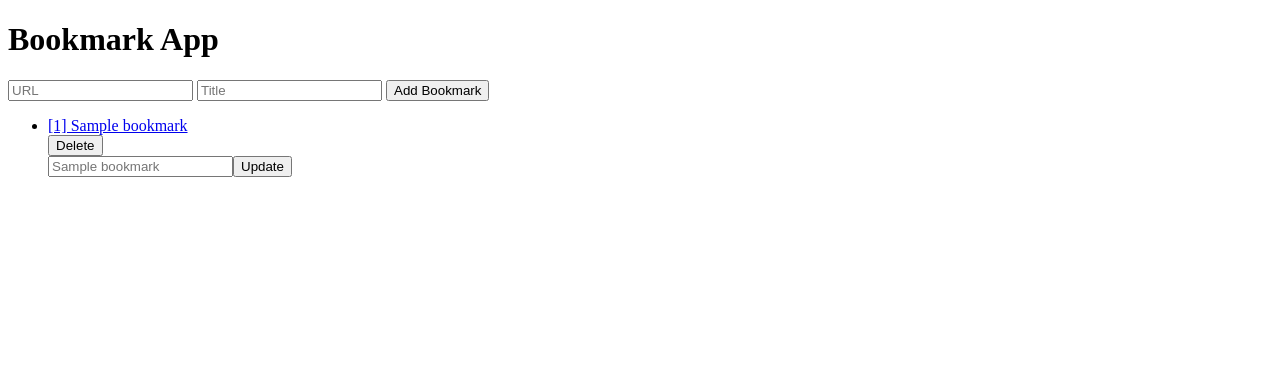
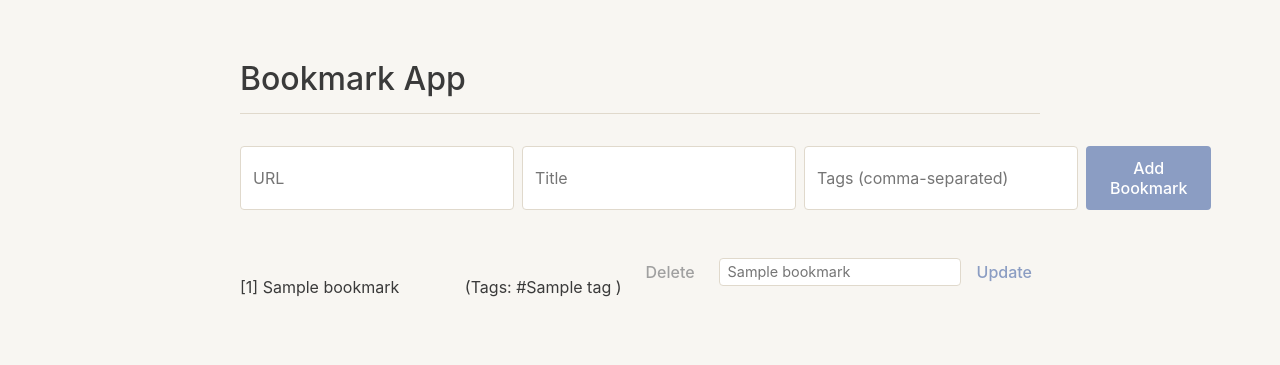
Before and after one commit to robertjoramo/bookmark-app, a FastAPI app: page / in a window 1280 px wide. Shown: the top 365 px of the page. Run offline with FastAPI, Linux system fonts and the light colour scheme; tables that the repository leaves empty hold one stand-in row (values such as "Sample post").

Commit message:
Added tags and styling

```diff
--- a/main.py
+++ b/main.py
@@ -1,4 +1,4 @@
-from fastapi import FastAPI, Request, Form
+from fastapi import FastAPI, Request, HTTPException, Form
 from fastapi.responses import HTMLResponse
 from fastapi.templating import Jinja2Templates
 from fastapi.staticfiles import StaticFiles
@@ -25,6 +25,7 @@ def get_db():
 
 def init_db():
     with get_db() as conn:
+        # Create bookmarks table
         conn.execute("""
         CREATE TABLE IF NOT EXISTS bookmarks (
             id INTEGER PRIMARY KEY AUTOINCREMENT,
@@ -32,38 +33,138 @@ def init_db():
             title TEXT
             )
         """)
+
+        # Create tags table
+        conn.execute("""
+        CREATE TABLE IF NOT EXISTS tags (
+            id INTEGER PRIMARY KEY AUTOINCREMENT,
+            name TEXT UNIQUE NOT NULL
+            )
+        """)
+
+
+        # Create "bookmarks" - "tags" junction/join table
+        conn.execute("""
+        CREATE TABLE IF NOT EXISTS bookmark_tags(
+            bookmark_id INTEGER NOT NULL,
+            tag_id INTEGER NOT NULL,
+            PRIMARY KEY (bookmark_id, tag_id)
+            FOREIGN KEY (bookmark_id) REFERENCES bookmarks(id) ON DELETE CASCADE,
+            FOREIGN KEY (tag_id) REFERENCES tags(id) ON DELETE CASCADE
+            )
+        """)
+
         conn.commit()
+
 
 init_db()
 
+class Tag(BaseModel):
+    id: int
+    name: str
 
 class Bookmark(BaseModel):
     id: int
     url: str
     title: Optional[str] = None
+    tags: List[Tag] = []
 
 
 # API: Get all bookmarks
 @app.get("/api/bookmarks", response_model=List[Bookmark])
 async def get_bookmarks():
     conn = get_db()
-    cursor = conn.execute("SELECT id, url, title FROM bookmarks")
-    bookmarks = [Bookmark(**dict(row)) for row in cursor.fetchall()]
-    conn.close()
-    return bookmarks
+    try:
+        cursor = conn.execute(
+        """
+        SELECT b.id, b.url, b.title, t.id as tag_id, t.name as tag_name
+        FROM bookmarks b
+        LEFT JOIN bookmark_tags bt ON b.id = bt.bookmark_id
+        LEFT JOIN tags t on bt.tag_id = t.id
+        ORDER BY b.id
+        """
+        )
+        rows = cursor.fetchall()
+
+        # Group bookmarks and their tags
+        bookmarks = {}
+        for row in rows:
+            bookmark_id = row["id"]
+            if bookmark_id not in bookmarks:
+                bookmarks[bookmark_id] = {
+                    "id": bookmark_id,
+                    "url": row["url"],
+                    "title": row["title"],
+                    "tags": [],
+                }
+            if row["tag_id"]:
+                 bookmarks[bookmark_id]["tags"].append({"id": row["tag_id"], "name": row["tag_name"]})
+        return list(bookmarks.values())
+    finally:
+         conn.close
 
 # API: Add a bookmark
 @app.post("/api/bookmarks", response_model=Bookmark)
-async def add_bookmark(url: str = Form(...), title: Optional[str] = Form(None)):
+async def add_bookmark(url: str = Form(...), title: Optional[str] = Form(None), tags: List[str] = Form([])):
     conn = get_db()
-    cursor = conn.execute(
-        "INSERT INTO bookmarks (url, title) VALUES (?, ?) RETURNING id, url, title",
-        (url, title)
-    )
-    bookmark = Bookmark(**dict(cursor.fetchone()))
-    conn.commit()
-    conn.close()
-    return bookmark
+    try:
+        # Insert bookmark
+        cursor = conn.execute(
+            "INSERT INTO bookmarks (url, title) VALUES (?, ?) RETURNING id, url, title",
+            (url, title)
+        )
+        bookmark = cursor.fetchone()
+        bookmark_id = bookmark["id"]
+
+        # Insert tags and link them to the bookmark
+        for tag_name in tags:
+            # Get or create the tag
+            tag_cursor = conn.execute(
+                  "INSERT INTO tags (name) VALUES (?) ON CONFLICT(name) DO NOTHING RETURNING id, name",
+                  (tag_name,),
+            )
+            tag = tag_cursor.fetchone()
+
+            # If the tag didn't exist, fetch its ID
+            if not tag:
+                tag_cursor = conn.execute(
+                     "SELECT id, name FROM tags WHERE name = ?",
+                     (tag_name,),
+                )
+                tag = tag_cursor.fetchone()
+
+            # Link the tag to the bookmark
+            conn.execute(
+                "INSERT INTO bookmark_tags (bookmark_id, tag_id) VALUES (?, ?)",
+                (bookmark_id, tag["id"])
+            )
+        conn.commit()
+
+        # Fetch the bookmark with its tags
+        bookmark_cursor = conn.execute(
+            """
+            SELECT b.id, b.url, b.title, t.id as tag_id, t.name as tag_name
+            FROM bookmarks b
+            LEFT JOIN bookmark_tags bt ON b.id = bt.bookmark_id
+            LEFT JOIN tags t on bt.tag_id = t.id
+            WHERE b.id = ?
+            """,
+            (bookmark_id,),
+        )
+        rows = bookmark_cursor.fetchall()
+
+        # Group tags
+        bookmark_data = {
+             "id": bookmark_id,
+             "url": url,
+             "title": title,
+             "tags": [{"id": row["tag_id"], "name":row["tag_name"]} for row in rows if row["tag_id"]]
+        }
+        return bookmark_data
+    finally:
+         conn.close()
+
+
 
 # API: Delete a bookmark
 @app.post("/api/bookmarks/{id}/delete")
@@ -93,7 +194,83 @@ async def edit_bookmark(id: int, new_title: str = Form(...)):
 @app.get("/", response_class=HTMLResponse)
 async def read_root(request: Request):
     conn = get_db()
-    cursor = conn.execute("SELECT id, url, title FROM bookmarks")
-    bookmarks = cursor.fetchall()
-    conn.close()
-    return templates.TemplateResponse("index.html", {"request": request, "bookmarks": bookmarks})
+    try:
+        cursor = conn.execute(
+            """
+            SELECT b.id, b.url, b.title, t.id as tag_id, t.name as tag_name
+            FROM bookmarks b
+            LEFT JOIN bookmark_tags bt ON b.id = bt.bookmark_id
+            LEFT JOIN tags t ON bt.tag_id = t.id
+            ORDER BY b.id
+            """
+        )
+        rows = cursor.fetchall()
+
+        # Gorup bookmarks and their tags
+        bookmarks = {}
+        for row in rows:
+            bookmark_id = row["id"]
+            if bookmark_id not in bookmarks:
+                bookmarks[bookmark_id] = {
+                    "id": bookmark_id,
+                    "url": row["url"],
+                    "title": row["title"],
+                    "tags": [],
+                }
+            if row["tag_id"]:
+                bookmarks[bookmark_id]["tags"].append({"id": row["tag_id"], "name": row["tag_name"]})
+
+        return templates.TemplateResponse("index.html", {"request": request, "bookmarks": list(bookmarks.values())})
+    finally:
+        conn.close()
+
+# API: Add New tag
+@app.post("/api/tags", response_model=Tag)
+async def add_tag(name: str = Form(...)):
+	conn = get_db()
+	try:
+		cursor = conn.execute(
+			"INSERT INTO tags (name) VALUES (?) RETURNING id, name",
+			(name,),
+		)
+		tag = cursor.fetchone()
+		conn.commit()
+		return tag
+	except sqlite3.IntegrityError:
+		raise HTTPException(status_code=400, detail="Tag already exists")
+	finally:
+		conn.close()
+
+# API: Get bookmarks by tag
+@app.get("/api/bookmarks/by-tag/{tag_name}", response_model=List[Bookmark])
+async def get_bookmark_by_tag(tag_name: str):
+     conn = get_db()
+     try:
+          cursor = conn.execute(
+            """
+            SELECT b.id, b.url, b.title, t.id as tag_id, t.name as tag_name
+            FROM bookmarks b
+            JOIN bookmark_tags bt ON b.id = bt.bookmark_id
+            JOIN tags t ON bt.tag_id = t.id
+            WHERE t.name = ?
+            ORDER BY b.id
+            """,
+            (tag_name,),
+          )
+          rows = cursor.fetchall()
+
+          # Group bookmarks and their tags
+          bookmarks = {}
+          for row in rows:
+                bookmark_id = row["id"]
+                if bookmark_id not in bookmarks:
+                    bookmarks[bookmark_id] = {
+                        "id": bookmark_id,
+                        "url": row["url"],
+                        "title": row["title"],
+                        "tags": [],
+                    }
+                bookmarks[bookmark_id]["tags"].append({"id": row["tag_id"], "name": row["tag_name"]})
+          return list(bookmarks.values())
+     finally:
+          conn.close()
--- /dev/null
+++ b/static/style.css
@@ -0,0 +1,157 @@
+/* Minimalist Earth Tone Theme for Bookmark App */
+/* Inspired by Omnivore and Reader Classic */
+
+:root {
+    /* Earthy Pastel Color Palette */
+    --bg-color: #f8f6f2; /* Warm off-white */
+    --text-color: #3a3a3a; /* Soft dark gray */
+    --accent-color: #8b9dc3; /* Muted blue */
+    --secondary-color: #d8c8a8; /* Soft beige */
+    --border-color: #e0d9cc; /* Subtle border */
+    --hover-color: #f0ebe0; /* Light hover effect */
+    --font-family: -apple-system, BlinkMacSystemFont, 'Segoe UI', Roboto, Oxygen, Ubuntu, Cantarell, sans-serif;
+}
+
+/* Base Styles */
+body {
+    font-family: var(--font-family);
+    background-color: var(--bg-color);
+    color: var(--text-color);
+    line-height: 1.6;
+    margin: 0;
+    padding: 2rem;
+    max-width: 800px;
+    margin: 0 auto;
+}
+
+/* Typography */
+h1 {
+    font-size: 2rem;
+    font-weight: 500;
+    color: var(--text-color);
+    margin-bottom: 2rem;
+    border-bottom: 1px solid var(--border-color);
+    padding-bottom: 0.5rem;
+}
+
+/* Form Styles */
+form {
+    display: flex;
+    gap: 0.5rem;
+    margin-bottom: 2rem;
+}
+
+input[type="text"] {
+    flex: 1;
+    padding: 0.75rem;
+    border: 1px solid var(--border-color);
+    border-radius: 4px;
+    font-family: inherit;
+    font-size: 1rem;
+    background-color: white;
+    transition: border-color 0.2s;
+}
+
+input[type="text"]:focus {
+    outline: none;
+    border-color: var(--accent-color);
+}
+
+button {
+    padding: 0.75rem 1.5rem;
+    background-color: var(--accent-color);
+    color: white;
+    border: none;
+    border-radius: 4px;
+    cursor: pointer;
+    font-family: inherit;
+    font-size: 1rem;
+    font-weight: 500;
+    transition: background-color 0.2s;
+}
+
+button:hover {
+    background-color: #7a8bc2;
+}
+
+/* Bookmark List */
+ul {
+    list-style: none;
+    padding: 0;
+    margin: 0;
+}
+
+li {
+    padding: 1rem 0;
+    border-bottom: 1px solid var(--border-color);
+    display: flex;
+    align-items: center;
+    gap: 1rem;
+}
+
+li:last-child {
+    border-bottom: none;
+}
+
+a {
+    color: var(--text-color);
+    text-decoration: none;
+    flex: 1;
+    transition: color 0.2s;
+}
+
+a:hover {
+    color: var(--accent-color);
+}
+
+/* Bookmark Actions */
+form[action*="delete"], form[action*="update"] {
+    display: inline;
+}
+
+form[action*="delete"] button {
+    background-color: transparent;
+    color: #a0a0a0;
+    padding: 0.25rem 0.5rem;
+}
+
+form[action*="delete"] button:hover {
+    color: #666;
+    background-color: var(--hover-color);
+}
+
+form[action*="update"] {
+    display: flex;
+    gap: 0.5rem;
+}
+
+form[action*="update"] input {
+    padding: 0.25rem 0.5rem;
+    border: 1px solid var(--border-color);
+    font-size: 0.9rem;
+}
+
+form[action*="update"] button {
+    background-color: transparent;
+    color: var(--accent-color);
+    padding: 0.25rem 0.5rem;
+}
+
+form[action*="update"] button:hover {
+    background-color: var(--hover-color);
+}
+
+/* Responsive */
+@media (max-width: 600px) {
+    body {
+        padding: 1rem;
+    }
+
+    form {
+        flex-direction: column;
+    }
+
+    input[type="text"], button {
+        width: 100%;
+    }
+}
--- a/templates/index.html
+++ b/templates/index.html
@@ -4,20 +4,27 @@
     <meta charset="UTF-8">
     <meta name="viewport" content="width=device-width, initial-scale=1.0">
     <title>Bookmark App</title>
+    <link rel="stylesheet" href="/static/style.css">
 </head>
 <body>
     <h1>Bookmark App</h1>
     <form action="/api/bookmarks" method="post">
         <input type="text" name="url" placeholder="URL" required>
         <input type="text" name="title" placeholder="Title">
+        <input type="text" name="tags" placeholder="Tags (comma-separated)">
         <button type="submit">Add Bookmark</button>
     </form>
     <ul>
         {% for bookmark in bookmarks %}
         <li>
-            <a href="{{ bookmark.url }}" target="_blank">[{{ bookmark.id }}] {{ bookmark.title or bookmark.url }} </a>
+            <a href="{{ bookmark.url }}" target="_blank">
+                [{{ bookmark.id }}] {{ bookmark.title or bookmark.url }}
+            </a>
+            {% if bookmark.tags %}
+                (Tags: {% for tag in bookmark.tags %}#{{ tag.name }} {% endfor %})
+            {% endif %}
             <form action="/api/bookmarks/{{ bookmark.id }}/delete" method="post"><button type="submit">Delete</button></form>
-            <form action="/api/bookmarks/{{ bookmark.id }}/update" method="post"><input type="text" name="new_title" placeholder="{{ bookmark.title or '' }}""><button type="submit">Update</button></form>
+            <form action="/api/bookmarks/{{ bookmark.id }}/update" method="post"><input type="text" name="new_title" placeholder="{{ bookmark.title or '' }}"><button type="submit">Update</button></form>
         </li>
         {% endfor %}
     </ul>
```
Also changed, not shown: README.md (added).
